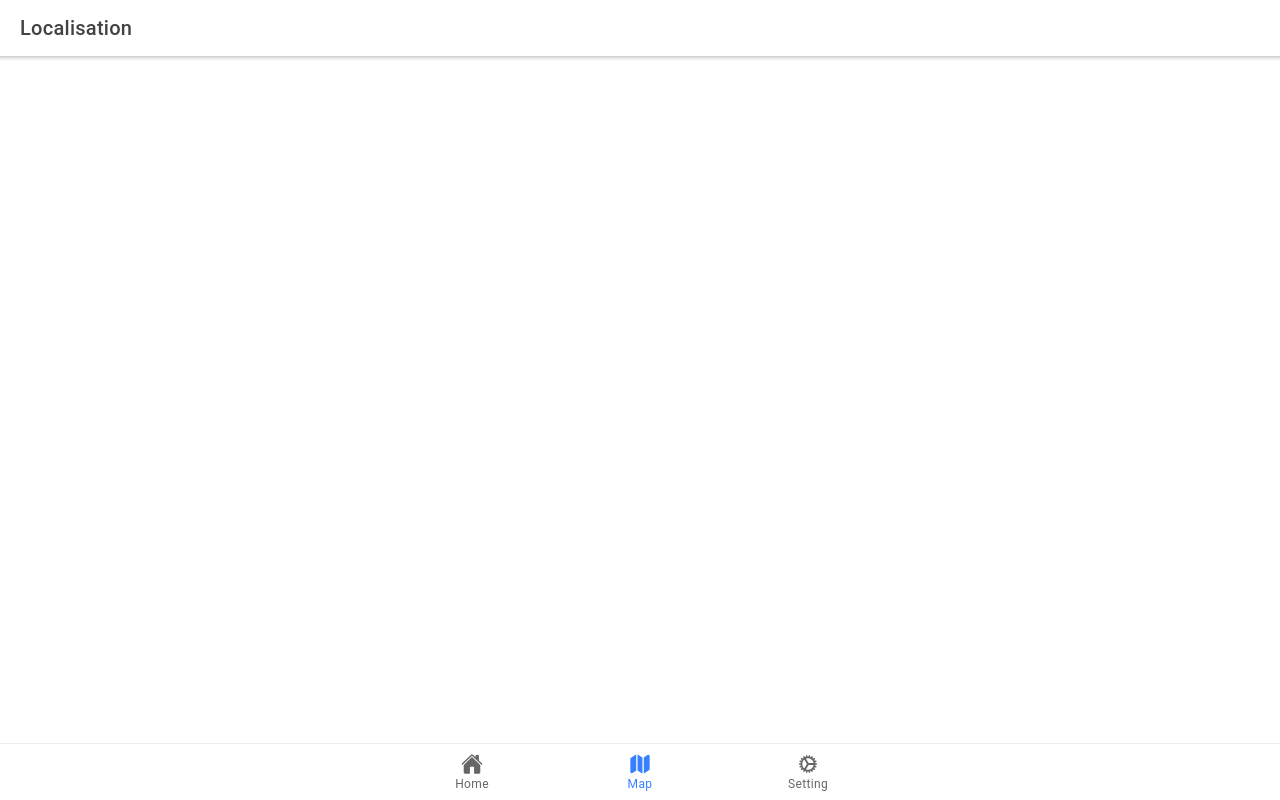
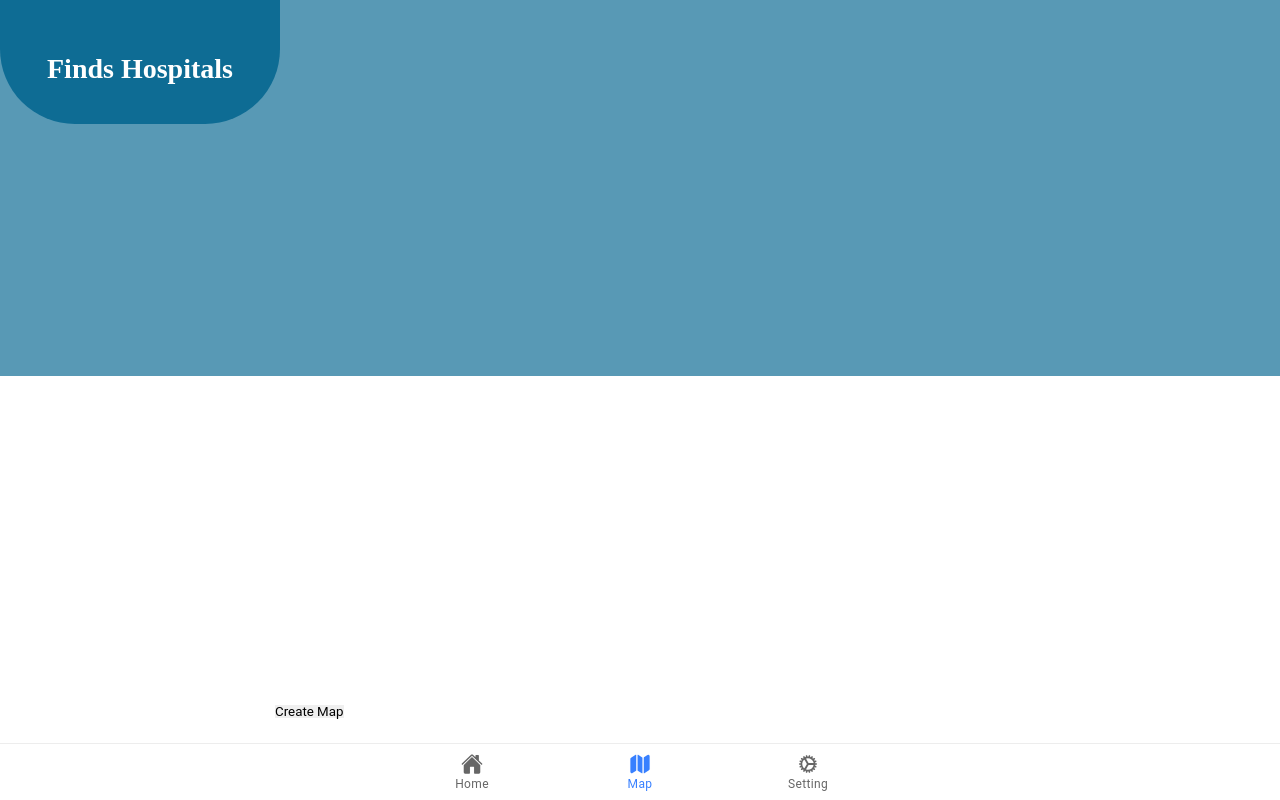
Before and after one commit to DonBos27/MNA_HEALTH, a React (Create React App) app: page /localisation in a window 1280 px wide. Built offline with nearby package versions, Linux system fonts and the light colour scheme.

Commit message:
Localisation

```diff
--- a/package.json
+++ b/package.json
@@ -6,6 +6,7 @@
     "@capacitor/android": "^4.3.0",
     "@capacitor/app": "4.0.1",
     "@capacitor/core": "^4.3.0",
+    "@capacitor/google-maps": "^4.2.0",
     "@capacitor/haptics": "4.0.1",
     "@capacitor/keyboard": "4.0.1",
     "@capacitor/status-bar": "4.0.1",
--- a/src/components/Header.js
+++ b/src/components/Header.js
@@ -2,7 +2,7 @@ import React from "react";
 import './Header.css';
 const Header = (props) => {
     return(
-    <div className='header'>
+    <div className='header' slot='fixed'>
         <h1>{props.title}</h1>
     </div>
     )
--- a/src/pages/Home.css
+++ b/src/pages/Home.css
@@ -1,6 +1,11 @@
 .main {
   --background: rgba(14, 108, 148, 0.69);
-  /* position: absolute; */
+  /* --offset-bottom: auto !important; */
+  /* --overflow: hidden; */
+  overflow: auto;
+}
+::-webkit-scrollbar {
+  display: none;
 }
 .first h2 {
   position: absolute;
@@ -76,6 +81,15 @@
   background: #ffffff;
   /* border-radius: 15px; */
 }
+.fourth {
+  position: absolute;
+  width: 250px;
+  height: 123px;
+  left: 12px;
+  top: 480px;
+  background: #ffffff;
+  /* border-radius: 15px; */
+}
 .hours {
   /* position: absolute; */
   width: 250px;
--- a/src/pages/Home.js
+++ b/src/pages/Home.js
@@ -33,7 +33,6 @@ const Home = () => {
                         <IonAccordionGroup animated={true}>
                             <IonAccordion value="first">
                                 <IonItem slot="header" color="light">
-                                    {/* <IonLabel>Pills Reminder</IonLabel> */}
                                     <div className='hours'>
                                         <p >08:45</p>
                                         <span className='date'>
@@ -53,6 +52,25 @@ const Home = () => {
                         <h2>Medical Appointment </h2>
                         <span>See All</span>
                     </div>
+                    <div className='fourth'>
+                        <IonAccordionGroup animated={true}>
+                            <IonAccordion value="first">
+                                <IonItem slot="header" color="light">
+                                    <div className='hours'>
+                                        <p >08:45</p>
+                                        <span className='date'>
+                                            <p>Today</p>
+                                            <p>09/09/2022</p>
+                                        </span>
+                                    </div>
+                                    <div className='bullet'></div>
+                                </IonItem>
+                                <div className="ion-padding" slot="content">
+                                    <p>Hello world</p>
+                                </div>
+                            </IonAccordion>
+                        </IonAccordionGroup>
+                    </div>
                 </div>
             </IonContent >
         </IonPage >
--- a/src/pages/Localisation.js
+++ b/src/pages/Localisation.js
@@ -1,19 +1,65 @@
+import { GoogleMap } from '@capacitor/google-maps';
+import { useRef } from 'react';
 import {
     IonPage,
     IonHeader,
     IonToolbar,
     IonTitle,
+    IonContent,
 } from '@ionic/react';
+import Header from '../components/Header';
 
 const Localisation = () => {
+    const mapRef = useRef();
+    let newMap = GoogleMap;
+
+    async function createMap() {
+        if (!mapRef.current) return;
+        newMap = await GoogleMap.create({
+            id: 'my-cool-map',
+            element: mapRef.current,
+            apiKey: process.env.REACT_APP_YOUR_API_KEY_HERE,
+            config: {
+                center: {
+                    lat: 33.6,
+                    lng: -117.9
+                },
+                zoom: 8
+            }
+        })
+    }
+
     return (
         <IonPage >
-            <IonHeader>
-                <IonToolbar>
-                    <IonTitle>Localisation</IonTitle>
-                </IonToolbar>
-            </IonHeader>
+            <IonContent className='main'>
+                <Header title='Finds Hospitals' />
+            </IonContent>
+            <div className="component-wrapper">
+                <capacitor-google-map ref={mapRef} style={{
+                    display: 'inline-block',
+                    width: 275,
+                    height: 290,
+                    marginTop: 0,
+                    marginBottom:50
+                }}></capacitor-google-map>
+
+                <button onClick={createMap} style={{marginBottom:"25px"}}>Create Map</button>
+            </div>
         </IonPage>
-    );
-};
+    )
+}
+    // return (
+    //     <IonPage >
+    //
+    //     </IonPage>
+    // );
+    ;
 export default Localisation;
+
+
+
+
+// const MyMap = () => {
+
+
+// export default MyMap;
--- a/src/pages/Setting.js
+++ b/src/pages/Setting.js
@@ -3,16 +3,16 @@ import {
     IonHeader,
     IonToolbar,
     IonTitle,
+    IonContent,
 } from '@ionic/react';
+import Header from '../components/Header';
 const Setting = () => {
     return (
         <IonPage >
-            <IonHeader>
-                <IonToolbar>
-                    <IonTitle>Setting</IonTitle>
-                </IonToolbar>
-            </IonHeader>
-        </IonPage>
+        <IonContent className='main'>
+            <Header title='Settings' />
+        </IonContent>
+    </IonPage>
     );
 };
 export default Setting;
```
Also changed, not shown: 3 other files (tests, documents, lock files or other folders).
